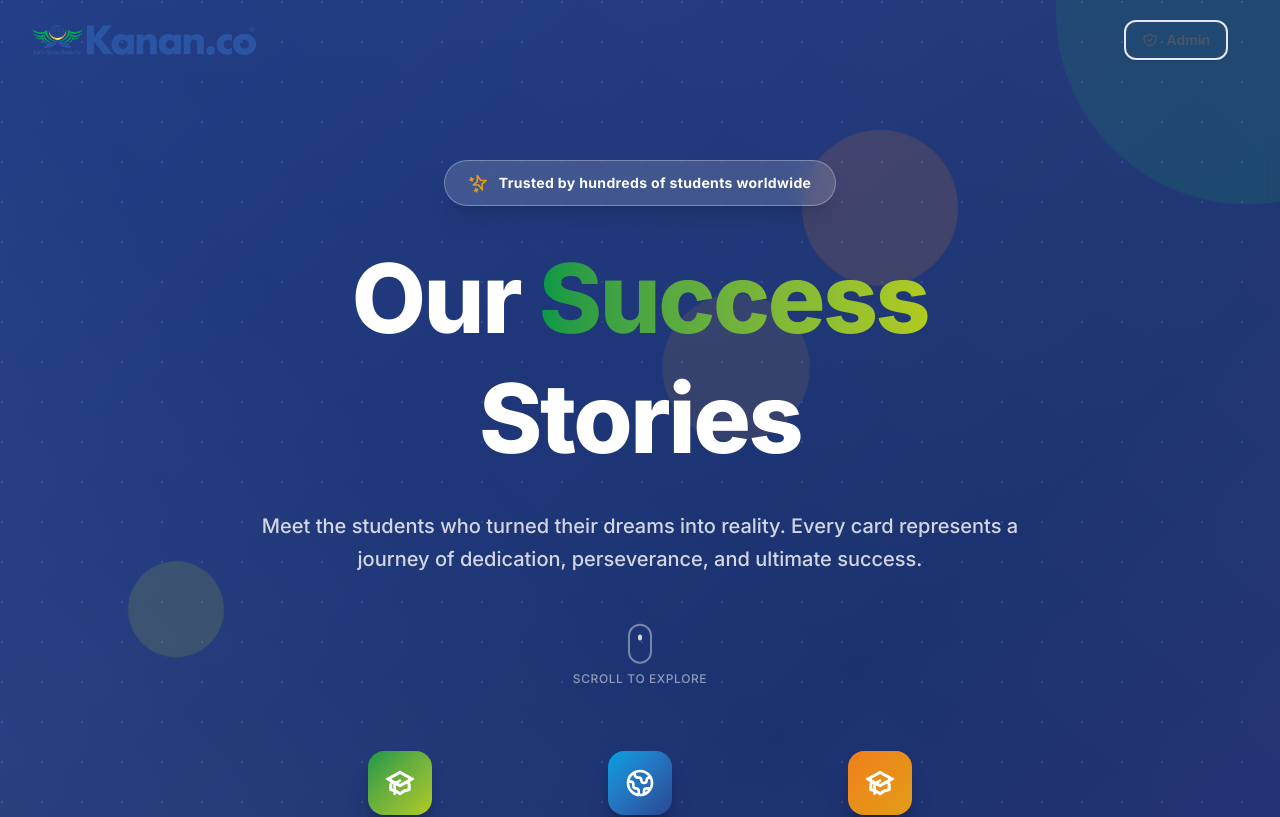
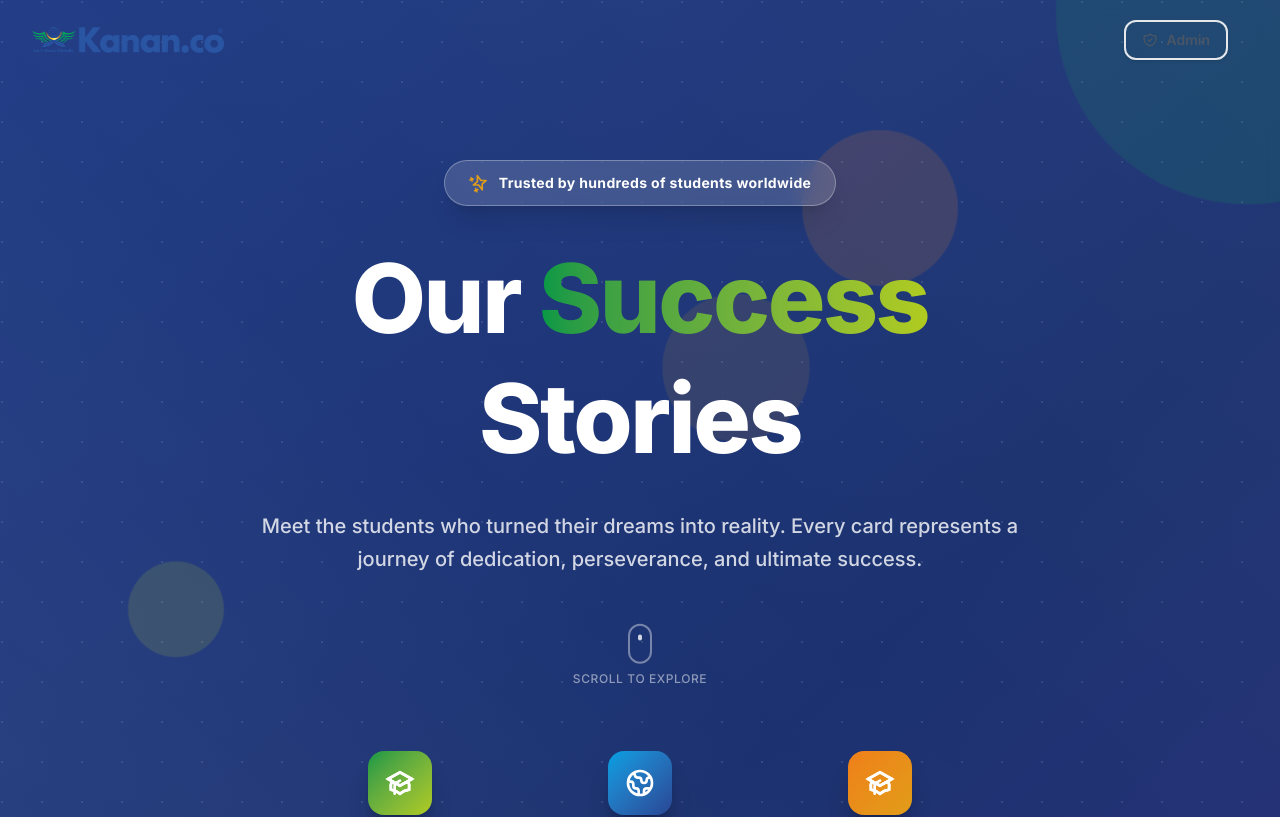
Before and after one commit to kananskilllab-afk/Got-Visa, a React (Vite) app in the folder client/: page / in a window 1280 px wide. Shown: the top 817 px of the page. Built offline with nearby package versions, Linux system fonts and the light colour scheme; no server answers.

Commit message:
fix: Proper logo import and sizing for production

```diff
--- a/client/src/components/layout/Navbar.jsx
+++ b/client/src/components/layout/Navbar.jsx
@@ -2,6 +2,7 @@ import { useState, useEffect } from 'react';
 import { Link, useLocation } from 'react-router-dom';
 import { motion, AnimatePresence } from 'framer-motion';
 import { HiOutlineShieldCheck, HiOutlineMenu, HiX } from 'react-icons/hi';
+import logo from '../../assets/Kanan New Logo.png';
 
 const Navbar = () => {
   const [scrolled, setScrolled] = useState(false);
@@ -37,10 +38,10 @@ const Navbar = () => {
                 transition={{ duration: 0.5 }}
                 className="relative"
               >
-                <div className="w-56 h-56">
+                <div className="w-48 h-16">
                   <img
-                    src="/src/assets/Kanan New Logo.png"
-                    alt="Company Logo"
+                    src={logo}
+                    alt="Kanan.co Logo"
                     className="w-full h-full object-contain"
                   />
                 </div>
```
